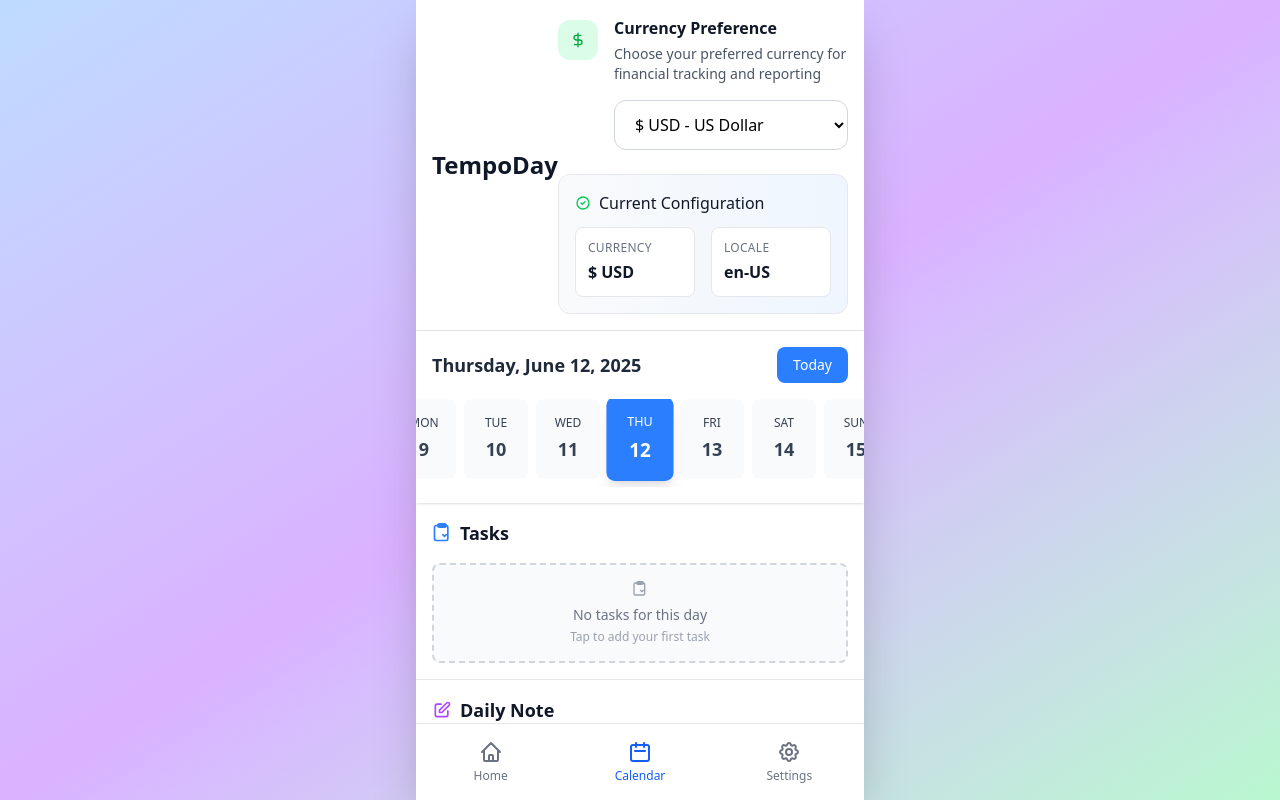
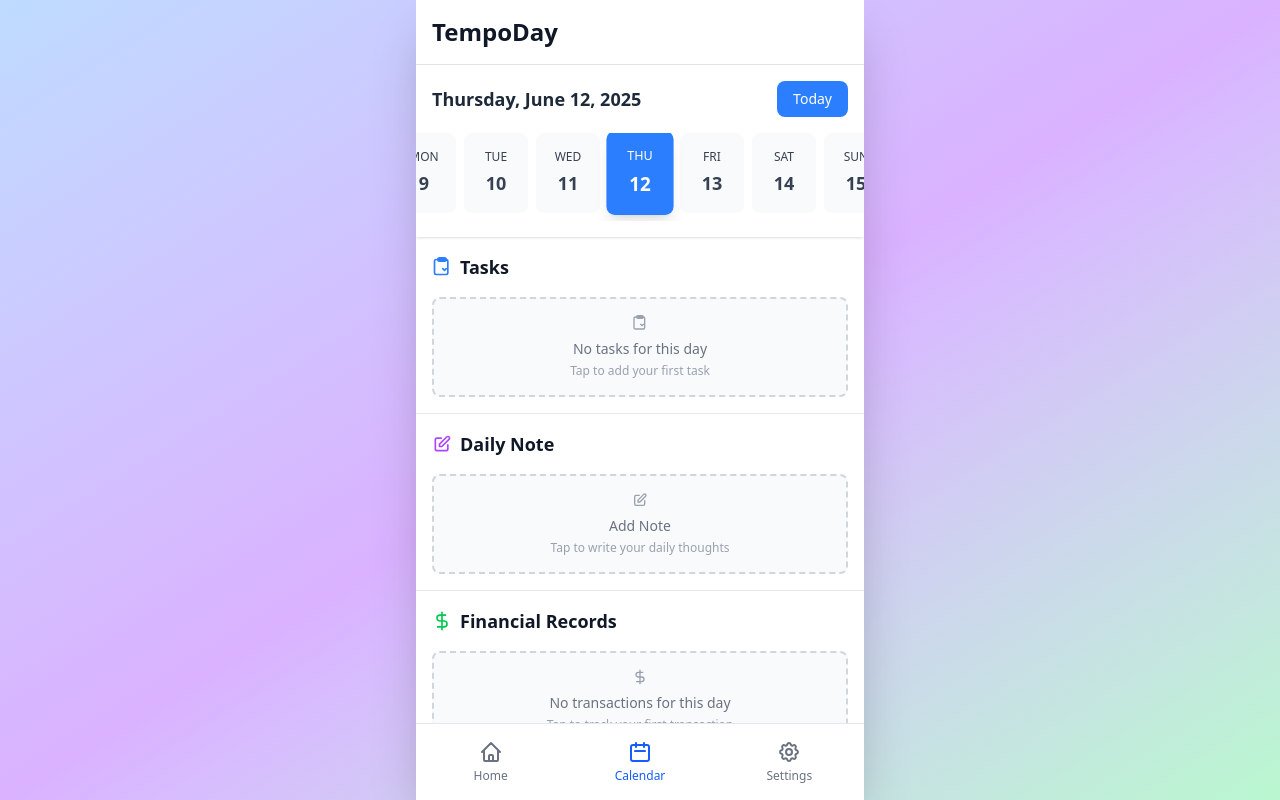
Before and after one commit to fachrihawari/tempoday, a Svelte app: page /calendar in a window 1280 px wide. Built offline with nearby package versions, Linux system fonts and the light colour scheme.

Commit message:
Updated Header.svelte

```diff
--- a/src/components/ui/Header.svelte
+++ b/src/components/ui/Header.svelte
@@ -4,5 +4,4 @@ import Settings from '../Settings.svelte';
 
 <div class="flex items-center justify-between p-4 border-b border-gray-200">
   <h1 class="text-2xl font-bold text-gray-900">TempoDay</h1>
-  <Settings />
 </div>
```
